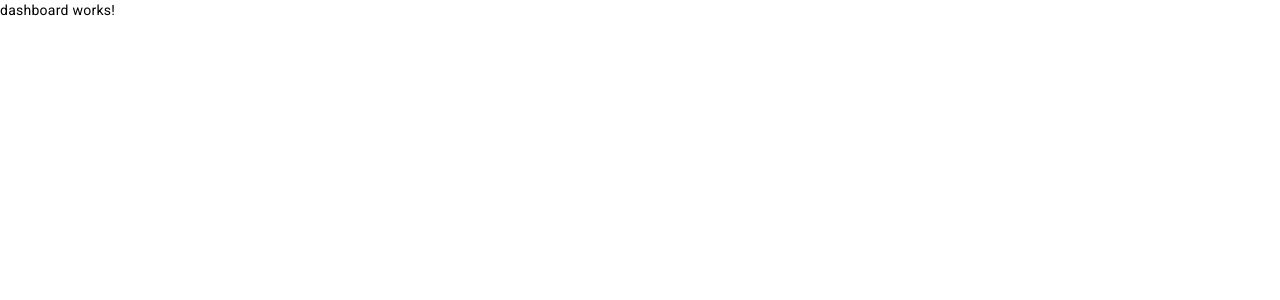
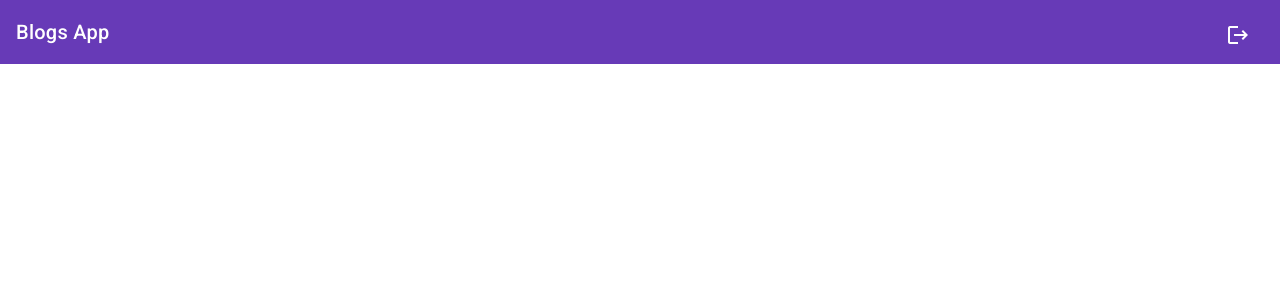
Before and after one commit to jaffarabbas/MEAN-Stack-Projects, an Angular app in the folder blog-app/client/: page / in a window 1280 px wide. Shown: the top 300 px of the page. Built offline with nearby package versions, Linux system fonts and the light colour scheme.

Commit message:
Commited File : dashboard.component.html at 03/07/2023 5:00:26 pm

```diff
--- a/blog-app/client/src/app/components/dashboard/dashboard.component.html
+++ b/blog-app/client/src/app/components/dashboard/dashboard.component.html
@@ -1 +1 @@
-<p>dashboard works!</p>
+<app-toolbar [user]="user"/>
```
